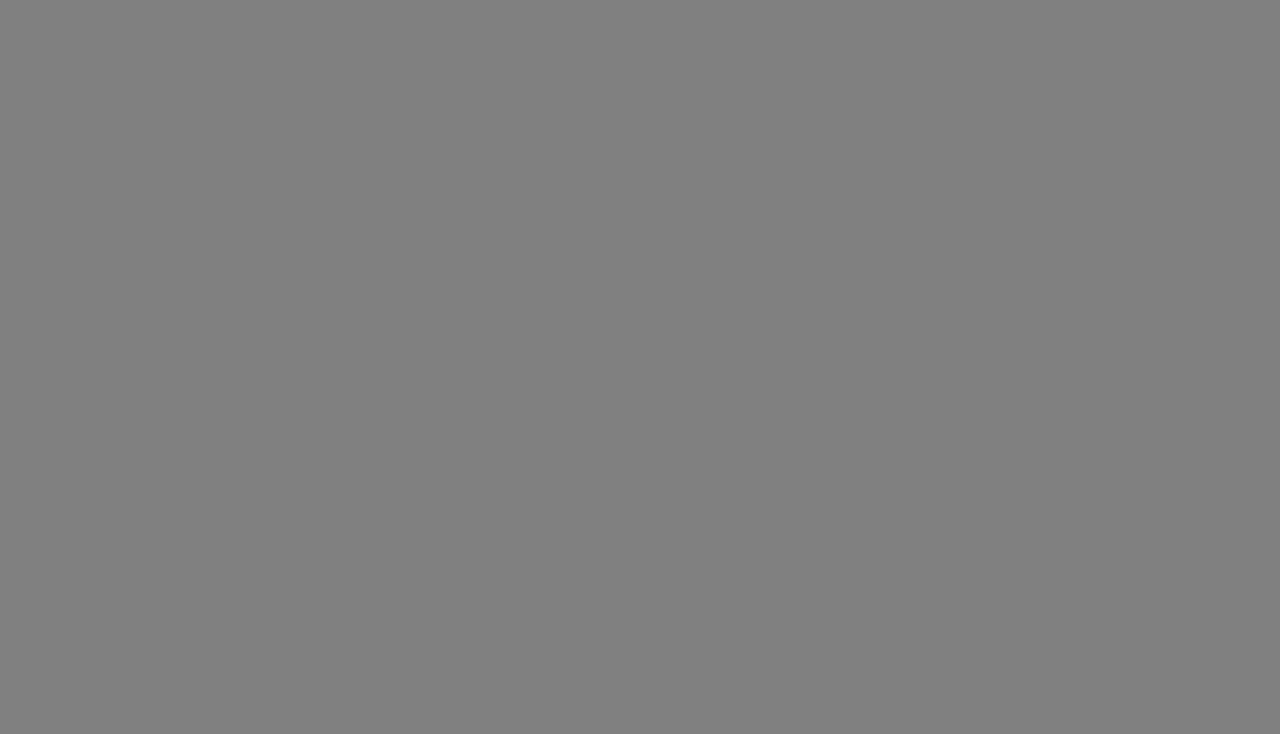
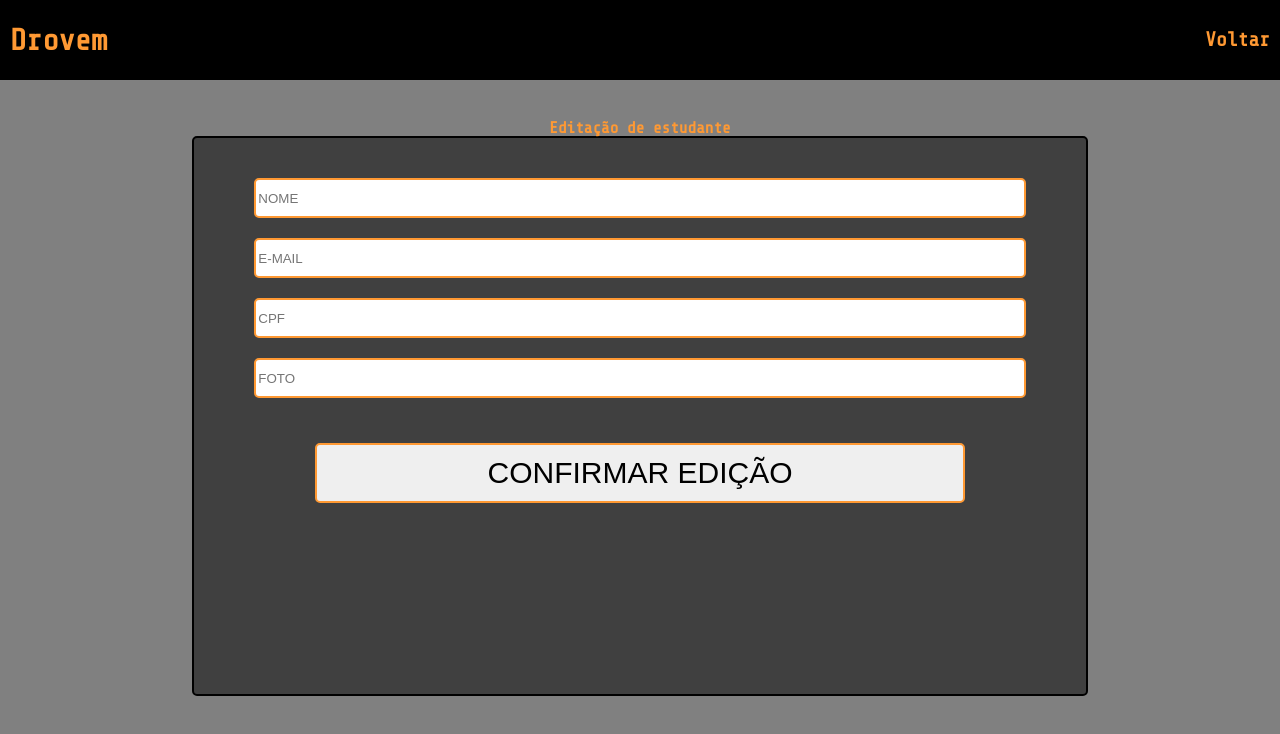
Before and after one commit to CaioCZS/drovem, a React (Create React App) app: page /aluno/editar/1 in a window 1280 px wide. Before the commit this address had no page. Shown: the top 734 px of the page. Built offline with nearby package versions, Linux system fonts and the light colour scheme; no server answers.

Commit message:
feat: edit student page

```diff
--- a/src/App.js
+++ b/src/App.js
@@ -2,6 +2,8 @@ import { BrowserRouter, Route, Routes } from "react-router-dom"
 import RegisterPage from "./pages/RegisterPage.js"
 import HomePage from "./pages/HomePage.js"
 import StudentPage from "./pages/StudentPage.js"
+import ProjectsPage from "./pages/ProjectsPage.js"
+import EditStudent from "./pages/EditStudent.js"
 
 function App() {
   return (
@@ -9,7 +11,9 @@ function App() {
       <Routes>
         <Route path="/" element={<HomePage />} />
         <Route path="/registro" element={<RegisterPage />} />
+        <Route path="/aluno/editar/:id" element={<EditStudent />} />
         <Route path="/aluno/:id" element={<StudentPage />} />
+        <Route path="/projetos/turma/:id" element={<ProjectsPage />} />
       </Routes>
     </BrowserRouter>
   )
--- a/src/components/homepage/MainScreenHome.js
+++ b/src/components/homepage/MainScreenHome.js
@@ -6,7 +6,12 @@ export default function MainScreenHome({ studentsList, currentClass }) {
   return (
     <TittleClass>
       {currentClass ? (
-        <h1>Estudantes da {currentClass.className}</h1>
+        <>
+          <h1>Estudantes da {currentClass.className}</h1>
+          <ProjectsLink to={`/projetos/turma/${currentClass.classId}`}>
+            Ver projetos da turma
+          </ProjectsLink>
+        </>
       ) : (
         <h1>Selecione uma turma para ver os estudantes</h1>
       )}
@@ -33,9 +38,7 @@ const TittleClass = styled.div`
   background-color: #808080;
   width: 75vw;
   height: 90vh;
-  h1 {
-    text-align: center;
-  }
+  text-align: center;
 `
 
 const UlStudents = styled.ul`
@@ -45,6 +48,7 @@ const UlStudents = styled.ul`
   flex-direction: column;
   gap: 5px;
   align-items: center;
+  margin-top: 20px;
   div {
     background-color: red;
     width: 100vw;
@@ -80,3 +84,9 @@ const InfoStudentLink = styled(Link)`
   position: absolute;
   right: 30px;
 `
+
+const ProjectsLink = styled(Link)`
+  text-decoration: none;
+  color: #ff9933;
+  font-weight: bold;
+`
--- /dev/null
+++ b/src/pages/EditStudent.js
@@ -0,0 +1,139 @@
+import styled from "styled-components"
+import HeaderPages from "../components/HeaderPages.js"
+import { useEffect, useState } from "react"
+import apiStudents from "../services/student.api.js"
+import { useNavigate, useParams } from "react-router-dom"
+
+export default function EditStudent() {
+  const { id: studentId } = useParams()
+
+  const [form, setForm] = useState({
+    name: "",
+    cpf: "",
+    picture: "",
+    email: "",
+  })
+
+  const navigate = useNavigate()
+  useEffect(() => {
+    apiStudents
+      .getStudentsById(studentId)
+      .then((res) => {
+        const { name, cpf, picture, email } = res.data
+        setForm({
+          name,
+          cpf,
+          picture,
+          email,
+        })
+      })
+      .catch((err) => {
+        console.log(err)
+      })
+  }, [])
+
+  function handleForm(e) {
+    setForm({ ...form, [e.target.name]: e.target.value })
+  }
+
+  function handleSubmit(e) {
+    e.preventDefault()
+    if (window.confirm(`Confirmar edição do(a) ${form.name}?`)) {
+      apiStudents
+        .editStudent(form, studentId)
+        .then((res) => {
+          alert("Estudante editado com sucesso!")
+          navigate("/")
+        })
+        .catch((err) => {
+          console.log(err)
+        })
+    }
+  }
+
+  return (
+    <>
+      <HeaderPages />
+      <RegistroH1>Editação de estudante</RegistroH1>
+      <RegisterForm onSubmit={handleSubmit}>
+        <input
+          placeholder="NOME"
+          name="name"
+          value={form.name}
+          required
+          onChange={handleForm}
+          type="text"
+        ></input>
+        <input
+          placeholder="E-MAIL"
+          name="email"
+          value={form.email}
+          required
+          onChange={handleForm}
+          type="email"
+        ></input>
+        <input
+          placeholder="CPF"
+          required
+          name="cpf"
+          value={form.cpf}
+          onChange={handleForm}
+          type="text"
+        ></input>
+        <input
+          placeholder="FOTO"
+          required
+          name="picture"
+          value={form.picture}
+          onChange={handleForm}
+          type="url"
+        ></input>
+        <button type="submit">CONFIRMAR EDIÇÃO</button>
+      </RegisterForm>
+    </>
+  )
+}
+
+const RegistroH1 = styled.h1`
+  width: 100vw;
+  text-align: center;
+  color: #ff9933;
+  font-weight: bold;
+  margin-top: 15vh;
+`
+
+const RegisterForm = styled.form`
+  background-color: #404040;
+  margin: 0 auto;
+  padding: 40px;
+  width: 70vw;
+  height: 70vh;
+  display: flex;
+  flex-direction: column;
+  align-items: center;
+  gap: 20px;
+  border: 2px solid #000000;
+  border-radius: 5px;
+  button {
+    margin-top: 25px;
+    height: 60px;
+    width: 80%;
+    border-radius: 5px;
+    border: 2px solid #ff9933;
+    font-size: 30px;
+  }
+  input {
+    height: 40px;
+    width: 95%;
+    border-radius: 5px;
+    border: 2px solid #ff9933;
+  }
+
+  textarea:focus,
+  input:focus,
+  select:focus {
+    box-shadow: 0 0 0 0;
+    border: 2px solid #ff9933;
+    outline: 0;
+  }
+`
--- /dev/null
+++ b/src/pages/ProjectsPage.js
@@ -0,0 +1,9 @@
+import HeaderPages from "../components/HeaderPages.js"
+
+export default function ProjectsPage() {
+  return (
+    <>
+      <HeaderPages />
+    </>
+  )
+}
--- a/src/pages/StudentPage.js
+++ b/src/pages/StudentPage.js
@@ -42,7 +42,7 @@ export default function StudentPage() {
       </PerfilImage>
 
       <StudentDetails>
-        <LinkEdit to="/">
+        <LinkEdit to={`/aluno/editar/${student.id}`}>
           <AiFillEdit />
           Editar aluno
         </LinkEdit>
--- a/src/services/student.api.js
+++ b/src/services/student.api.js
@@ -12,6 +12,13 @@ export function getStudentsById(id) {
   return promise
 }
 
-const apiStudents = { getStudentsClass, getStudentsById }
+export function editStudent(body, id) {
+  const promise = axios.put(
+    `${process.env.REACT_APP_BASE_URL}/students/${id}`,
+    body
+  )
+  return promise
+}
+const apiStudents = { getStudentsClass, getStudentsById, editStudent }
 
 export default apiStudents
```
Also changed, not shown: src/components/projectpage/SidebarProjects.js (added).
